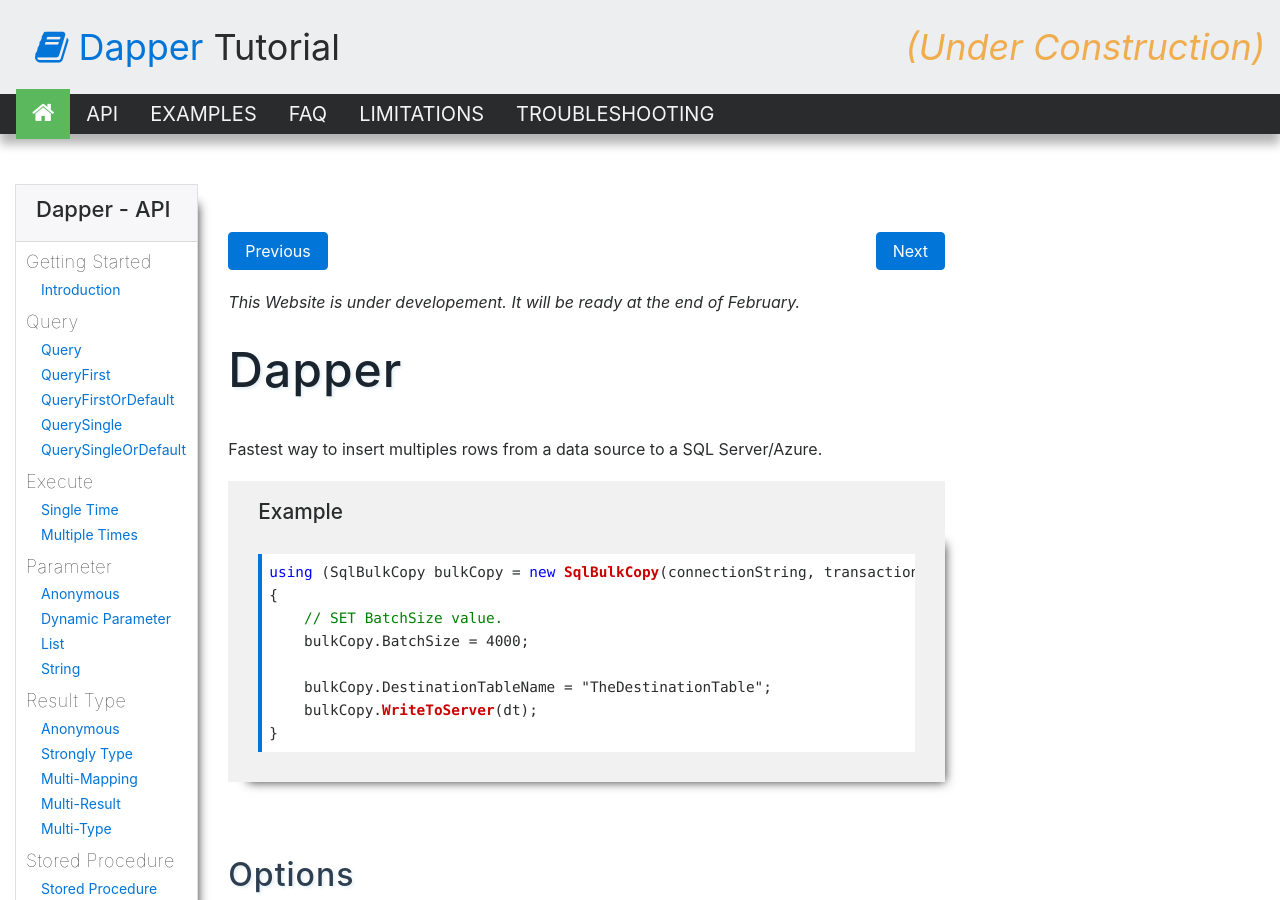
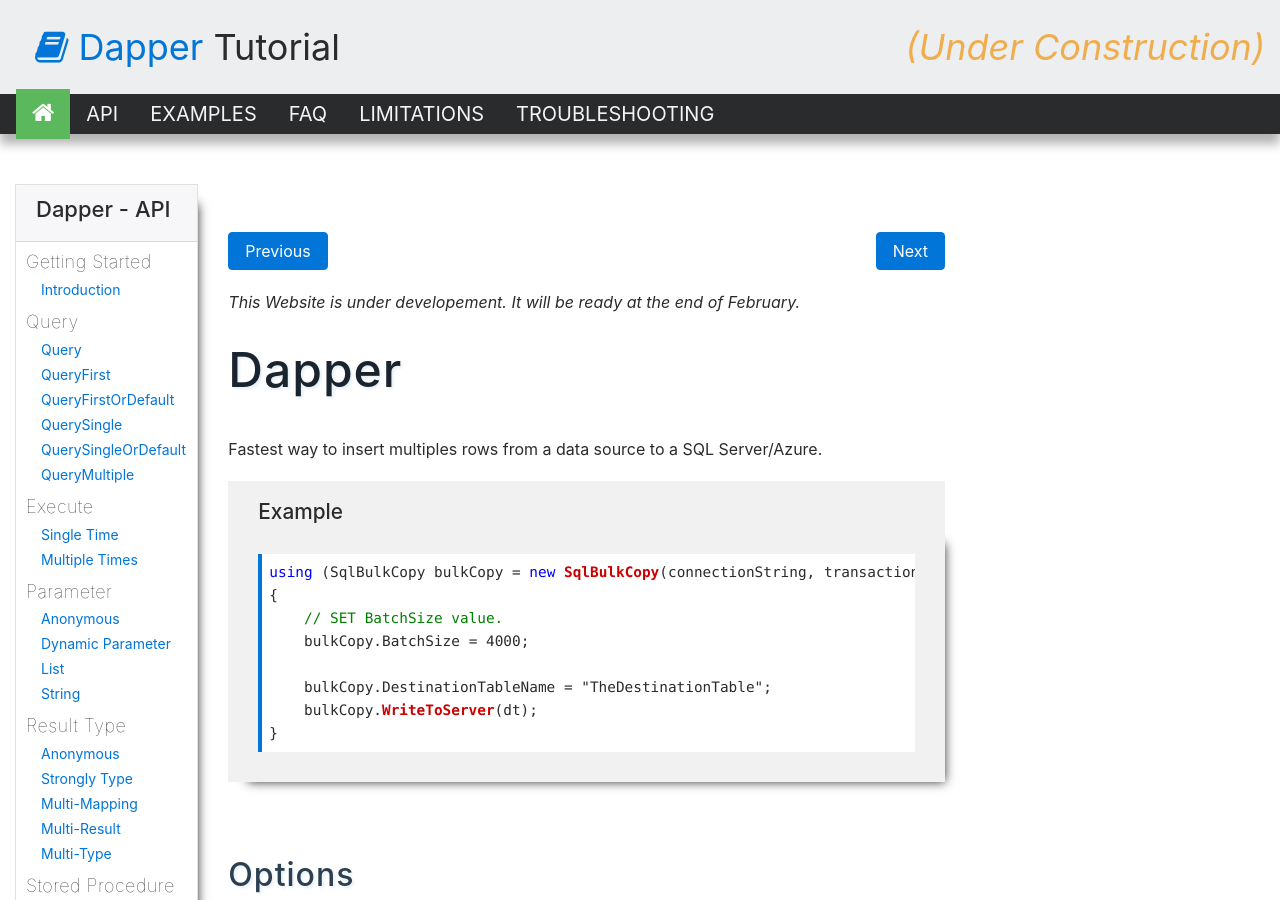
Before and after one commit to thiagopbarnabe/dapper-tutorial, a Jekyll site: the page built from docs/pages/api/dapper.md, in a window 1280 px wide and 900 px high. Built offline with Jekyll 4.4.1, drawn with Linux system fonts in a browser that asks for light colours; nearby versions of some CDN libraries.

Commit message:
Update aside.html

```diff
--- a/docs/_includes/aside.html
+++ b/docs/_includes/aside.html
@@ -17,6 +17,7 @@
 			<li><a href="queryfirstordefault">QueryFirstOrDefault</a></li>
 			<li><a href="querysingle">QuerySingle</a></li>
 			<li><a href="querysingleordefault">QuerySingleOrDefault</a></li>
+			<li><a href="querysingleordefault">QueryMultiple</a></li>
 		</ul>
 
 		<h4>Execute</h4>
```
